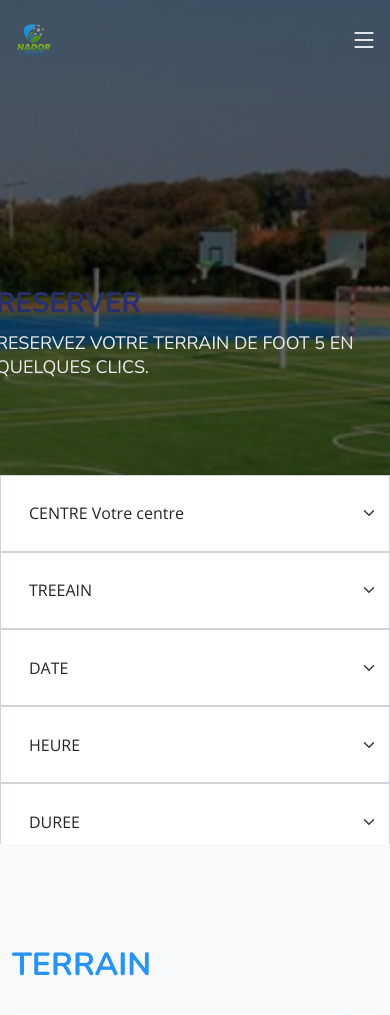
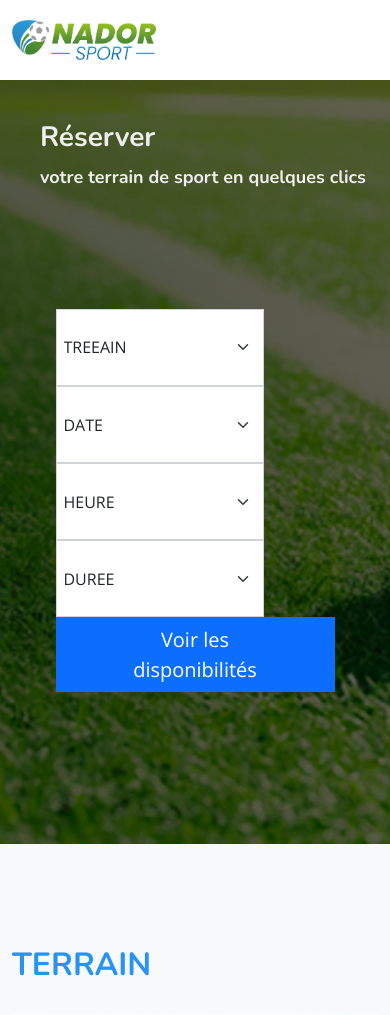
Before and after one commit to ZakariaBatty/nadorsport, a PHP site: page /nadorsport/ in a window 390 px wide. Shown: the top 1015 px of the page. Run offline with PHP 8.4, Linux system fonts and the light colour scheme.

Commit message:
add the modification

```diff
--- a/assets/css/style.css
+++ b/assets/css/style.css
@@ -69,6 +69,7 @@
   transition: all 0.5s;
   z-index: 997;
   padding: 20px 0;
+  background: white;
 }
 #header .logo {
   font-size: 30px;
@@ -87,7 +88,7 @@
 }
 #header.header-scrolled,
 #header.header-inner-pages {
-  background: rgba(0, 0, 0, 0.9);
+  background: white;
   padding: 12px 0;
 }
 
@@ -120,13 +121,14 @@
   align-items: center;
   justify-content: space-between;
   font-family: 'Poppins', sans-serif;
-  color: #fff;
+  color: black;
   font-size: 15px;
   padding: 0 4px;
   white-space: nowrap;
   transition: 0.3s;
   letter-spacing: 0.4px;
   position: relative;
+  font-weight: 700;
 }
 .navbar a i,
 .navbar a:focus i {
@@ -141,7 +143,7 @@
   height: 2px;
   bottom: -6px;
   left: 0;
-  background-color: #e43c5c;
+  background-color: #0b5ed7;
   visibility: hidden;
   transform: scaleX(0);
   transition: all 0.3s ease-in-out 0s;
@@ -156,7 +158,7 @@
 .navbar .active,
 .navbar .active:focus,
 .navbar li:hover > a {
-  color: #fff;
+  color: rgb(19 18 18 / 76%);
 }
 .navbar .dropdown ul {
   display: block;
@@ -318,10 +320,14 @@
 /*--------------------------------------------------------------
 # Hero Section
 --------------------------------------------------------------*/
+#button {
+  padding: 0.5rem 1rem;
+  border-radius: 0;
+}
 #hero {
   width: 100%;
   height: 100vh;
-  background: url('../img/bg_2.png') top center;
+  background: url('../img/bg_2.jpg') top center;
   background-size: cover;
   position: relative;
 }
@@ -339,7 +345,7 @@
   bottom: 150px;
   top: 0;
   /* left: 53%; */
-  right: 0;
+  right: 60%;
   display: flex;
   justify-content: center;
   align-items: flex-start;
@@ -360,13 +366,15 @@
   font-size: 48px;
   font-weight: 700;
   line-height: 56px;
-  text-transform: uppercase;
-  color: #263070;
+  /* text-transform: uppercase; */
+  color: #eee;
 }
 #hero h2 {
   color: #eee;
   margin-bottom: 40px;
-  font-size: 24px;
+  font-size: 48px;
+  font-weight: 700;
+  line-height: 56px;
 }
 #hero .btn-get-started {
   font-family: 'Poppins', sans-serif;
@@ -405,22 +413,35 @@
   }
   #hero .hero-container {
     position: absolute;
-    bottom: 150px;
+    bottom: 507px;
     top: 0;
     display: flex;
     justify-content: center;
     align-items: flex-start;
     flex-direction: column;
-    padding: 0px 6px;
-    width: 25rem;
-  }
-}
-@media (max-height: 500px) {
-  #hero {
-    height: 150vh;
-  }
-}
-
+    right: -40%;
+  }
+
+  #hero .col-select {
+    width: 303px;
+    margin: 0 auto;
+  }
+  #button {
+    padding: 0.4rem 4rem;
+    border-radius: 0;
+  }
+  #hero .form-select {
+    padding: 0.6rem 7rem 0.6rem 1.75rem !important;
+  }
+  #hero .choisir-terrain {
+    bottom: -157px !important;
+  }
+}
+@media (min-width: 992px) {
+  #services .card-services {
+    width: 27rem;
+  }
+}
 /*--------------------------------------------------------------
 # Sections choisir
 --------------------------------------------------------------*/
@@ -437,13 +458,14 @@
 }
 
 #hero .col-select {
-  padding-left: 0 !important;
-  padding-right: 0 !important;
+  /* padding-left: 0 !important;
+  padding-right: 0 !important; */
 }
 
 #hero .form-select {
-  padding: 1.6rem 7rem 1.6rem 1.75rem !important;
+  padding: 1.6rem 0px 1.6rem 7px !important;
   border-radius: 0 !important;
+  width: 13rem;
 }
 /*--------------------------------------------------------------
 # Sections General
@@ -492,6 +514,11 @@
     width: 50%;
   }
 }
+@media (min-width: 992px) {
+  #services .card {
+    width: 27rem;
+  }
+}
 
 /*--------------------------------------------------------------
 # About
@@ -554,7 +581,7 @@
   padding: 60px 30px;
   position: relative;
   overflow: hidden;
-  background: rgb(147, 192, 31);
+  background: #57a64b;
   transition: all 0.3s ease-in-out;
   z-index: 1;
   text-align: center;
@@ -571,7 +598,7 @@
   z-index: -1;
 }
 .services .icon-box:hover::before {
-  background: rgb(0, 102, 51);
+  background: #2793f2;
   top: 0;
   border-radius: 0px;
 }
@@ -581,7 +608,7 @@
 .services .icon i {
   font-size: 48px;
   line-height: 1;
-  color: #e43c5c;
+  color: white;
   transition: all 0.3s ease-in-out;
 }
 .services .title {
--- a/autoload.php
+++ b/autoload.php
@@ -1,5 +1,5 @@
 <?php
-// session_start();
+session_start();
 require_once './bootstrap.php';
 spl_autoload_register('autoload');
 
--- a/controllers/HomeController.php
+++ b/controllers/HomeController.php
@@ -1,4 +1,5 @@
 <?php
+
 class HomeController
 {
     public function index($page)
--- a/index.php
+++ b/index.php
@@ -3,18 +3,18 @@
 require_once './autoload.php';
 require_once './controllers/HomeController.php';
 
-$dashboard = new HomeController();
+$home = new HomeController();
+$pages = ['home', 'about', 'contact', 'terrien'];
 
-$pages = ['about', 'home'];
 if (isset($_GET['page'])) :
     if (in_array($_GET['page'], $pages)) :
         $page = $_GET['page'];
-        $dashboard->index($page);
+        $home->index($page);
     else :
         include('views/include/404.php');
     endif;
 else :
-    $dashboard->index('home');
+    $home->index('home');
 endif;
 
 require_once './views/include/footer.php';
--- /dev/null
+++ b/views/contact.php
@@ -0,0 +1 @@
+<h1>contcat</h1>
--- a/views/home.php
+++ b/views/home.php
@@ -15,8 +15,8 @@
                 <div class="col-lg-4 col-md-6 portfolio-item">
                     <img src="assets/img/portfolio/terrain1 (1).png" class="img-fluid" alt="">
                     <div class="portfolio-info">
-                        <h4>tirrain 1</h4>
-                        <p>tirrain 1</p>
+                        <h4>Terrain 1</h4>
+                        <p>Terrain 1</p>
                         <a href="assets/img/portfolio/terrain1 (1).png" data-gallery="portfolioGallery" class="portfolio-lightbox preview-link" title="terrain 1"><i class="bx bx-plus"></i>Réservez</a>
                         <!-- <a href="portfolio-details.html" class="details-link" title="More Details"><i class="bx bx-link"></i></a> -->
                     </div>
@@ -25,8 +25,8 @@
                 <div class="col-lg-4 col-md-6 portfolio-item">
                     <img src="assets/img/portfolio/terrain1 (2).png" class="img-fluid" alt="">
                     <div class="portfolio-info">
-                        <h4>tirrain 2</h4>
-                        <p>Catirrain rd</p>
+                        <h4>Terrain 2</h4>
+                        <p>Terrain 2</p>
                         <a href="assets/img/portfolio/terrain1 (2).png" data-gallery="portfolioGallery" class="portfolio-lightbox preview-link" title="terrain 2"><i class="bx bx-plus"></i>Réservez</a>
                         <!-- <a href="portfolio-details.html" class="details-link" title="More Details"><i class="bx bx-link"></i></a> -->
                     </div>
@@ -34,8 +34,8 @@
                 <div class="col-lg-4 col-md-6 portfolio-item">
                     <img src="assets/img/portfolio/terrain1 (3).png" class="img-fluid" alt="">
                     <div class="portfolio-info">
-                        <h4>tirrain 3</h4>
-                        <p>tirrain 1</p>
+                        <h4>Terrain 3</h4>
+                        <p>Terrain 3</p>
                         <a href="assets/img/portfolio/terrain1 (3).png" data-gallery="portfolioGallery" class="portfolio-lightbox preview-link" title="terrain 3 2"><i class="bx bx-plus"></i>Réservez</a>
                         <!-- <a href="portfolio-details.html" class="details-link" title="More Details"><i class="bx bx-link"></i></a> -->
                     </div>
@@ -1018,8 +1018,8 @@
             <div class="section-title">
                 <h3>SERVICE</h3>
             </div>
-            <div class="row justify-content-center">
-                <div class="col-md-6 col-lg-3 d-flex align-items-stretch mb-5 mb-lg-0 p-0" style="width:32.5%">
+            <div class="row">
+                <div class="col-md-6 col-lg-3 d-flex align-items-stretch mb-5 mb-lg-0 card-services">
                     <div class="icon-box">
                         <div class="icon"><i class="bx bx-calendar-check"></i></div>
                         <h4 class="title"><a href="">Réservation en ligne</a></h4>
@@ -1027,15 +1027,15 @@
                     </div>
                 </div>
 
-                <div class="col-md-6 col-lg-3 d-flex align-items-stretch mb-5 mb-lg-0 p-0" style="width:32.5%">
+                <div class="col-md-6 col-lg-3 d-flex align-items-stretch mb-5 mb-lg-0 card-services">
                     <div class="icon-box">
                         <div class="icon"><i class="bx bx-coin"></i></div>
                         <h4 class="title"><a href="">Paiement en ligne</a></h4>
-                        <p class="description">Lorem ipsum dolor sit amet consectetur, adipisicing elit. Dolore dicta sed exercitationem</p>
+                        <p class="description">Lorem ipsum dolor sit amet consectetur, adipisicing elit. Dolore dicta</p>
                     </div>
                 </div>
 
-                <div class="col-md-6 col-lg-3 d-flex align-items-stretch mb-5 mb-lg-0 p-0" style="width:32.5%">
+                <div class="col-md-6 col-lg-3 d-flex align-items-stretch mb-5 mb-lg-0 card-services">
                     <div class="icon-box">
                         <div class="icon"><i class="bx bx-calendar-check"></i></div>
                         <h4 class="title"><a href="">Disponibilité en temps réel</a></h4>
--- a/views/include/header.php
+++ b/views/include/header.php
@@ -21,21 +21,11 @@
  <!-- ======= Hero Section ======= -->
  <section id="hero">
      <div class="hero-container">
-         <h1>RESERVER </h1>
-         <h2>RESERVEZ VOTRE TERRAIN DE FOOT 5 EN QUELQUES CLICS.</h2>
+         <h1>Réserver </h1>
+         <h2>votre terrain de sport en quelques clics</h2>
      </div>
      <div class="container choisir-terrain">
-         <div class="row">
-             <div class="col-md-2 col-select">
-                 <select class="form-select" aria-label="Default select example">
-                     <option selected>
-                         <div>CENTRE <br />Votre centre</div>
-                     </option>
-                     <option value="1">One</option>
-                     <option value="2">Two</option>
-                     <option value="3">Three</option>
-                 </select>
-             </div>
+         <div class="row" style="justify-content: center;">
              <div class="col-md-2 col-select">
                  <select class="form-select" aria-label="Default select example">
                      <option selected>TREEAIN</option>
@@ -69,11 +59,12 @@
                  </select>
              </div>
              <div class="col-md-2 col-select">
-                 <button type="submit" name="" class="btn btn-primary btn-lg btn-block btn" style="padding: 0.5rem 1rem; border-radius: 0;">Voir les disponibilités
+                 <button id="button" type="submit" name="" class="btn btn-primary btn-lg btn-block btn">Voir les disponibilités
                  </button>
              </div>
          </div>
      </div>
+
  </section>
  <!-- End Hero -->
 
--- /dev/null
+++ b/views/terrien.php
@@ -0,0 +1 @@
+<h1>terrian</h1>
```
Also changed, not shown: .htaccess, assets/img/LogoNadirSport .png, assets/img/LogoNadirSport 1.png (added), assets/img/bg_2.jpg (added), assets/img/test.png (renamed from assets/img/bg_2.png), views/login.php (added), views/rogister.php (added).
